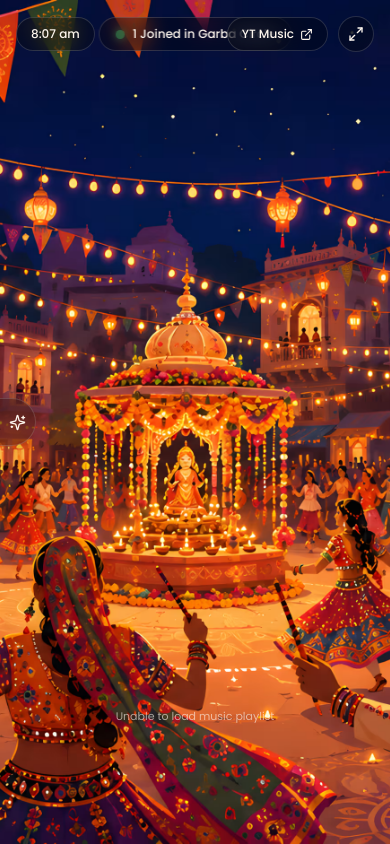
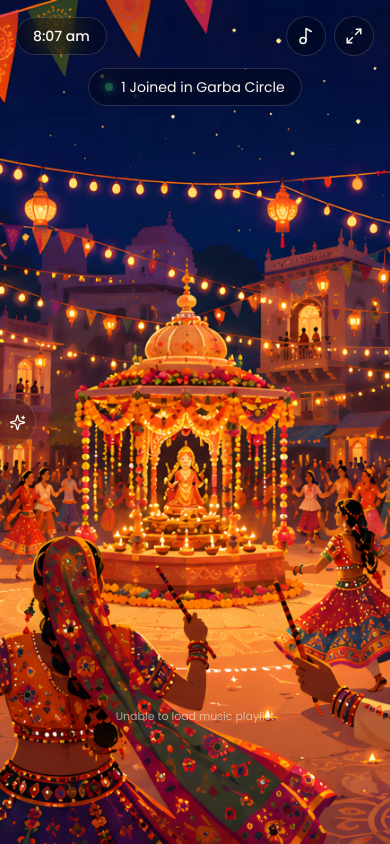
Before and after one commit to Jaineshprajapati/Sheri-Garba, a React (Vite) app: page / in a window 390 px wide. Built offline with nearby package versions, Linux system fonts and the light colour scheme; no server answers; a web font is replaced by a local one.

Commit message:
mobile view fix

```diff
--- a/src/components/TopBar.jsx
+++ b/src/components/TopBar.jsx
@@ -3,13 +3,13 @@ import {
   ExternalLink,
   Maximize2,
   Minimize2,
+  Music2,
 } from "lucide-react";
 import { YT_MUSIC_URL } from "../constants/tracks";
 
 export function TopBar({ timeStr, online }) {
   const [isFullscreen, setIsFullscreen] = useState(false);
 
-  // Check fullscreen state
   useEffect(() => {
     const handleFullscreenChange = () => {
       setIsFullscreen(!!document.fullscreenElement);
@@ -28,7 +28,6 @@ export function TopBar({ timeStr, online }) {
     };
   }, []);
 
-  // Toggle fullscreen
   const toggleFullscreen = async () => {
     try {
       if (!document.fullscreenElement) {
@@ -37,85 +36,90 @@ export function TopBar({ timeStr, online }) {
         await document.exitFullscreen();
       }
     } catch (error) {
-      console.error(
-        "Fullscreen error:",
-        error
-      );
+      console.error("Fullscreen error:", error);
     }
   };
 
   return (
-    <header className="absolute top-0 left-0 right-0 flex items-center justify-between p-4 md:p-[22px_28px] z-10">
+    <header className="absolute top-0 left-0 right-0 z-20 p-4 md:p-[22px_28px]">
+      {/* Mobile Layout */}
+      <div className="md:hidden flex flex-col gap-3">
+        <div className="flex items-center justify-between">
+          {/* Time */}
+          <div className="flex items-center text-[#fdf6ee] text-sm font-medium px-4 py-2 rounded-full bg-black/30 backdrop-blur-md border border-white/15">
+            {timeStr}
+          </div>
 
+          {/* Right Controls */}
+          <div className="flex items-center gap-2">
+            <a
+              href={YT_MUSIC_URL}
+              target="_blank"
+              rel="noopener noreferrer"
+              className="w-10 h-10 rounded-full bg-black/30 backdrop-blur-md border border-white/15 flex items-center justify-center text-[#fdf6ee] hover:bg-black/50 transition-colors"
+              title="Open YouTube Music"
+            >
+              <Music2 size={18} />
+            </a>
+
+            <button
+              type="button"
+              onClick={toggleFullscreen}
+              className="w-10 h-10 rounded-full bg-black/30 backdrop-blur-md border border-white/15 flex items-center justify-center text-[#fdf6ee] hover:bg-black/50 active:scale-95 transition-all"
+              title={isFullscreen ? "Exit fullscreen" : "Enter fullscreen"}
+            >
+              {isFullscreen ? (
+                <Minimize2 size={18} />
+              ) : (
+                <Maximize2 size={18} />
+              )}
+            </button>
+          </div>
+        </div>
+
+        {/* Garba Circle */}
+        <div className="mx-auto flex items-center gap-2 px-4 py-2 rounded-full bg-black/30 backdrop-blur-md border border-white/15">
+          <span className="online-dot w-[8px] h-[8px] rounded-full bg-[#3ddc71] shadow-[0_0_8px_#3ddc71]" />
+
+          <span className="text-[#fdf6ee] text-sm font-normal whitespace-nowrap">
+            {online} Joined in Garba Circle
+          </span>
+        </div>
+      </div>
+
+      {/* Desktop Layout */}
+      <div className="hidden md:flex items-center justify-between">
         {/* Time */}
-      <div className="flex items-center text-[#fdf6ee] text-xs md:text-sm font-medium px-3.5 py-2 rounded-full bg-black/30 backdrop-blur-md border border-white/15">
+        <div className="flex items-center text-[#fdf6ee] text-sm font-medium px-4 py-2 rounded-full bg-black/30 backdrop-blur-md border border-white/15">
           {timeStr}
         </div>
 
         {/* Center Status */}
         <div className="absolute left-1/2 -translate-x-1/2 flex items-center gap-2 px-4 py-2 rounded-full bg-black/30 backdrop-blur-md border border-white/15">
-        <span className="online-dot w-[9px] h-[9px] rounded-full bg-[#3ddc71] inline-block shadow-[0_0_8px_#3ddc71]" />
+          <span className="online-dot w-[9px] h-[9px] rounded-full bg-[#3ddc71] shadow-[0_0_8px_#3ddc71]" />
 
-        <span className="text-[#fdf6ee] text-xs md:text-sm font-medium whitespace-nowrap">
+          <span className="text-[#fdf6ee] text-sm font-normal whitespace-nowrap">
             {online} Joined in Garba Circle
           </span>
         </div>
 
         {/* Right Controls */}
         <div className="flex items-center gap-2.5">
-
-        {/* YouTube Music */}
           <a
-          className="flex items-center gap-1.5 text-[#fdf6ee] text-xs md:text-sm font-medium px-3.5 py-2 rounded-full bg-black/30 backdrop-blur-md border border-white/15 hover:bg-black/50 transition-colors"
             href={YT_MUSIC_URL}
             target="_blank"
             rel="noopener noreferrer"
+            className="flex items-center gap-1.5 text-[#fdf6ee] text-sm font-medium px-3.5 py-2 rounded-full bg-black/30 backdrop-blur-md border border-white/15 hover:bg-black/50 transition-colors"
           >
             YT Music
             <ExternalLink size={13} />
           </a>
 
-        {/* Fullscreen */}
           <button
             type="button"
             onClick={toggleFullscreen}
-          className="
-            flex
-            items-center
-            justify-center
-
-            w-9
-            h-9
-
-            rounded-full
-
-            bg-black/30
-            backdrop-blur-md
-
-            border
-            border-white/15
-
-            text-[#fdf6ee]
-
-            hover:bg-black/50
-            hover:border-white/25
-
-            active:scale-95
-
-            transition-all
-
-            cursor-pointer
-          "
-          title={
-            isFullscreen
-              ? "Exit fullscreen"
-              : "Enter fullscreen"
-          }
-          aria-label={
-            isFullscreen
-              ? "Exit fullscreen"
-              : "Enter fullscreen"
-          }
+            className="w-10 h-10 rounded-full bg-black/30 backdrop-blur-md border border-white/15 flex items-center justify-center text-[#fdf6ee] hover:bg-black/50 hover:border-white/25 active:scale-95 transition-all"
+            title={isFullscreen ? "Exit fullscreen" : "Enter fullscreen"}
           >
             {isFullscreen ? (
               <Minimize2 size={16} />
@@ -123,7 +127,7 @@ export function TopBar({ timeStr, online }) {
               <Maximize2 size={16} />
             )}
           </button>
-
+        </div>
       </div>
     </header>
   );
```
Lines whose indentation alone changed are shown as unchanged.
